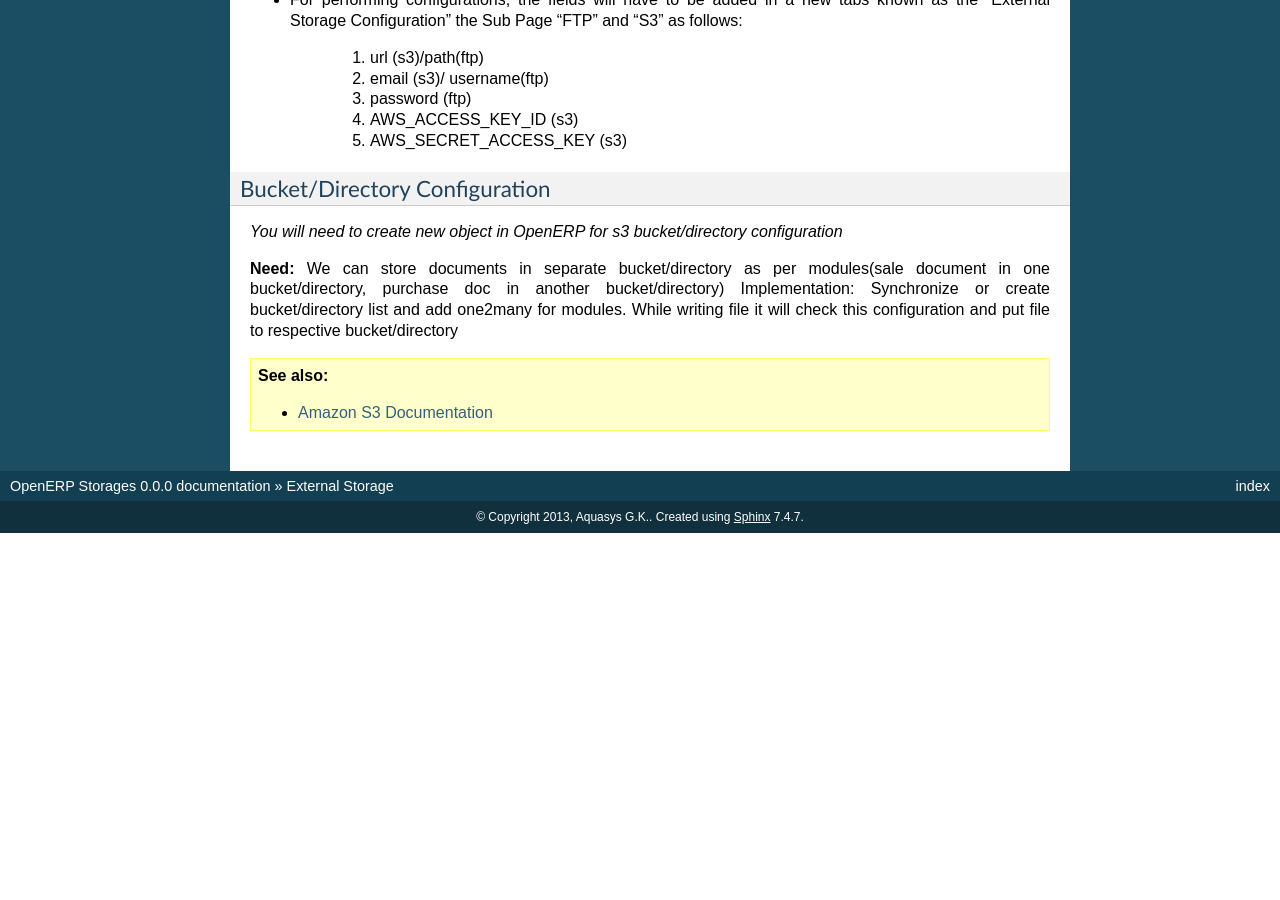
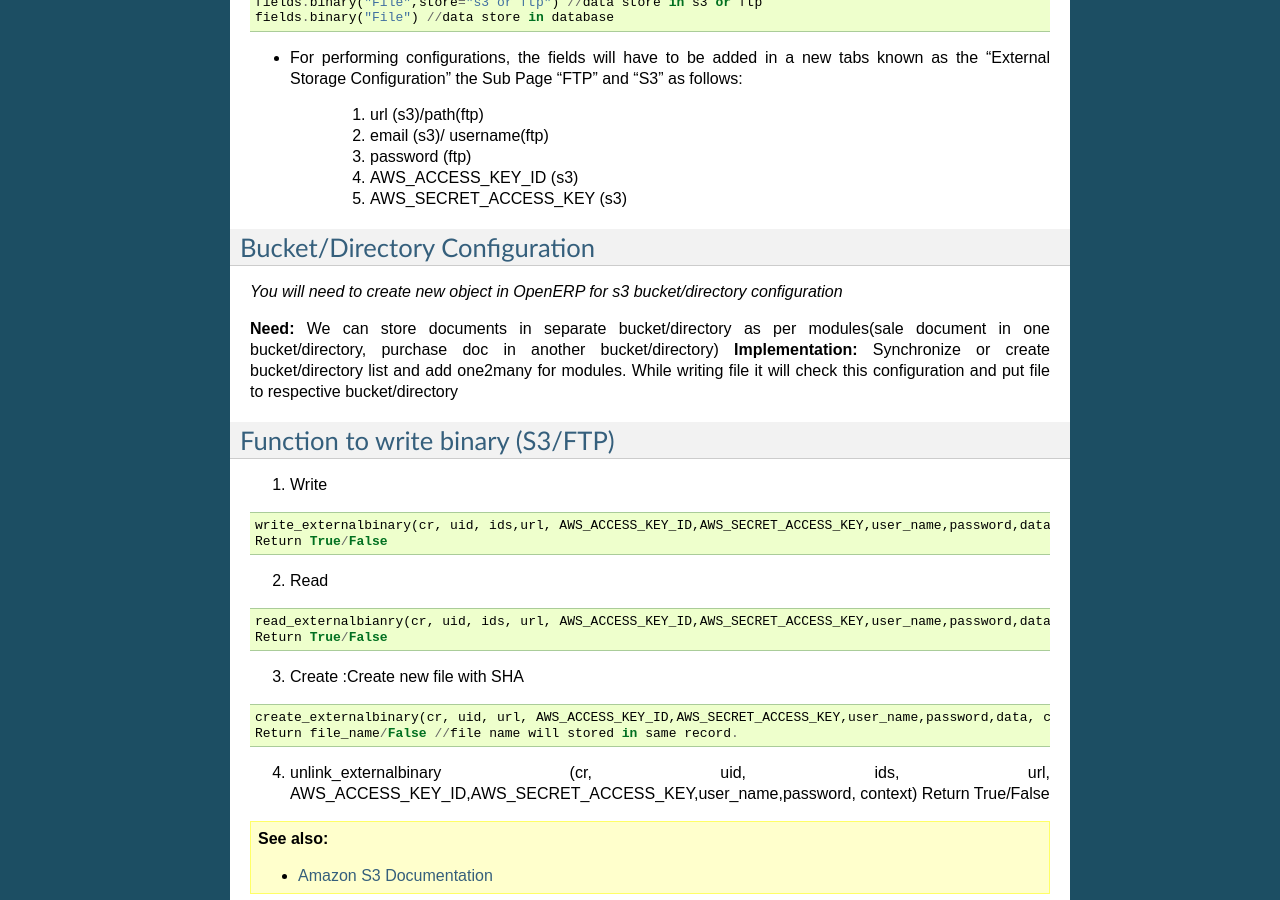
Before and after one commit to Aquasys/openerp_storages, a Sphinx documentation site: the page built from doc/Storages/1_s3.rst, in a window 1280 px wide and 900 px high, scrolled down 840 px. Built offline with Sphinx 7.4.7, drawn with Linux system fonts in a browser that asks for light colours; pages that are not in the unit, such as notebooks, are missing from menus; before the commit the page ends 1373 px from its top, so only the background shows below that; some of the changed text lies outside the part shown.

Commit message:
changes in conf.py and s3

```diff
--- a/doc/Storages/1_s3.rst
+++ b/doc/Storages/1_s3.rst
@@ -33,7 +33,9 @@ S3 Technical Details
 --------------------
 There are several technical details in relation to the external storage:
 
-* For overwriting binary fields, a  and developer will have to define his statements as follows::
+* For overwriting binary fields, a  and developer will have to define his statements as follows:
+
+.. code-block:: python
 
    fields.binary("File",store="s3 or ftp") //data store in s3 or ftp
    fields.binary("File") //data store in database
@@ -48,13 +50,40 @@ There are several technical details in relation to the external storage:
 
 
 Bucket/Directory Configuration
-------------------------------
+==============================
 
 *You will need to create new object in OpenERP for s3 bucket/directory configuration*
 
 **Need:** We can store documents in separate bucket/directory as per modules(sale document in one bucket/directory, purchase doc in another bucket/directory)
-Implementation: Synchronize or create bucket/directory list and add one2many for modules. While writing file it will check this configuration and put file to respective bucket/directory
+**Implementation:** Synchronize or create bucket/directory list and add one2many for modules. While writing file it will check this configuration and put file to respective bucket/directory
 
+
+Function to write binary (S3/FTP)
+=================================
+
+1. Write
+
+.. code-block:: python
+
+   write_externalbinary(cr, uid, ids,url, AWS_ACCESS_KEY_ID,AWS_SECRET_ACCESS_KEY,user_name,password,data, context)
+   Return True/False
+
+2. Read
+
+.. code-block:: python
+
+   read_externalbianry(cr, uid, ids, url, AWS_ACCESS_KEY_ID,AWS_SECRET_ACCESS_KEY,user_name,password,data, context)
+   Return True/False
+
+3. Create :Create new file with SHA
+
+.. code-block:: python
+
+   create_externalbinary(cr, uid, url, AWS_ACCESS_KEY_ID,AWS_SECRET_ACCESS_KEY,user_name,password,data, context)
+   Return file_name/False //file name will stored in same record.
+
+4. unlink_externalbinary (cr, uid, ids, url, AWS_ACCESS_KEY_ID,AWS_SECRET_ACCESS_KEY,user_name,password, context)
+   Return True/False
 
 .. seealso::
 
--- a/doc/conf.py
+++ b/doc/conf.py
@@ -284,7 +284,7 @@ epub_copyright = u'2013, Aquasys G.K.'
 # Allow duplicate toc entries.
 #epub_tocdup = True
 
-# rst_prolog = """
+rst_prolog = """
     .. |s3| replace:: Amazon S3
 """
 
```
